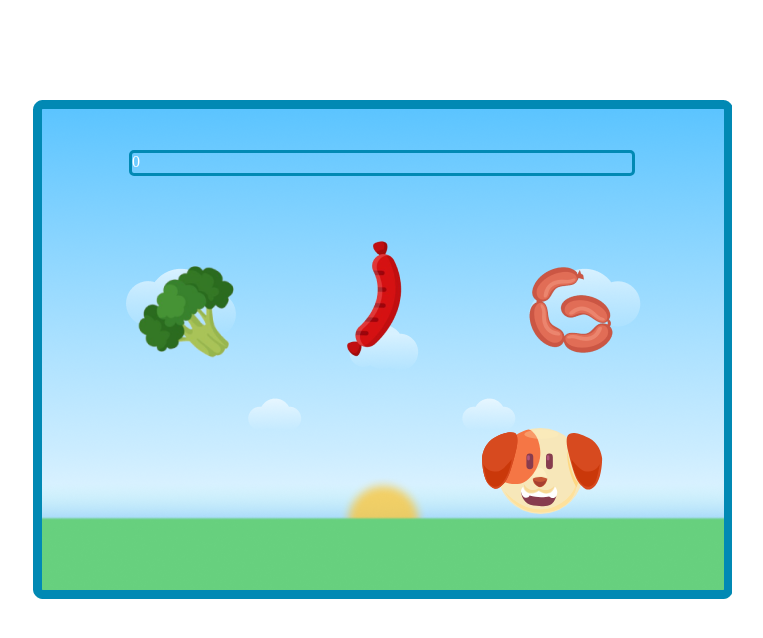
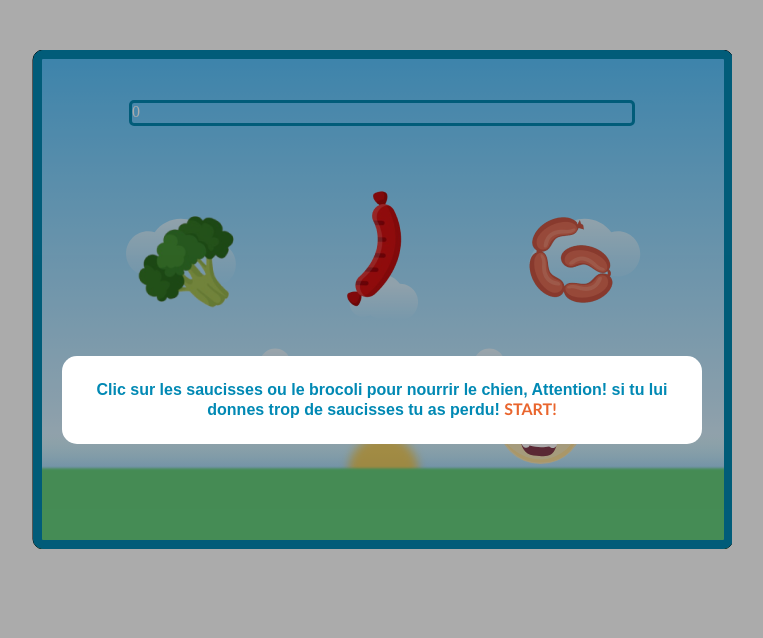
Before and after one commit to Blankenmeister/Jeu-Miam-, a plain HTML site: page index.html in a window 1280 px wide. Shown: the whole page, without its empty margins (258-1021 px from the left). Drawn offline with Linux system fonts and the light colour scheme.

Commit message:
ajout pop-up

```diff
--- a/Classe/BarreDeVie.js
+++ b/Classe/BarreDeVie.js
@@ -68,7 +68,7 @@ export default class BarreDeVie {
     return bouton;
   }
 
-  // Méthode qui permet d'augmenter la vie.
+  // Méthode qui permet d'augmenter les points de vie.
 
   augmenterVie(vie) {
     if (this.vie + vie <= 100) {
--- a/Classe/Chien.js
+++ b/Classe/Chien.js
@@ -1,4 +1,7 @@
+// Création d'une classe chien mais qui ne fonctione pas encore correctement
+
 export default class Chien {
+
 
   #vie;
 
--- a/index.html
+++ b/index.html
@@ -12,7 +12,14 @@
 </head>
 
 <body>
-
+    <div class="modal" id="modal">
+        <div class="modal-back"></div>
+        <div class="modal-container">
+          Clic sur les saucisses ou le brocoli pour nourrir le chien,
+          Attention! si tu lui donnes trop de saucisses tu as perdu!
+          <a href="#" id="modal-close">START!</a>
+        </div>
+      </div>
     <div id="fondJeu" class="fondJeu">
         <div id="affichageBarresDeVie"></div>
     </div>
--- a/script.js
+++ b/script.js
@@ -1,7 +1,18 @@
 import BarreDeVie from "./Classe/BarreDeVie.js";
 
-import Chien from "./Classe/Chien.js";
+// import Chien from "./Classe/Chien.js";
 
+// affichage de la pop-up des règles du jeu:
+const modal = document.getElementById('modal');
+modal.style.display = 'block';
+
+
+// fermeture de la pop-up:
+const modalClose = document.getElementById('modal-close');
+
+modalClose.addEventListener('click', function(e) {
+  modal.style.display = 'none';
+})
 
 // instanciation de la classe BarreDeVie
 let barre = new BarreDeVie;
@@ -19,5 +30,5 @@ let barre = new BarreDeVie;
     barre.augmenterVie(30);
   })
 
-  let GrosChien = new Chien(60);
-  GrosChien.grossirChien();
+  // let GrosChien = new Chien(60);
+  // GrosChien.grossirChien();
--- a/style.css
+++ b/style.css
@@ -1,12 +1,46 @@
 body {
     display: flex;
     justify-content: center;
-    margin-top: 100px;
+    margin-top: 50px;
 }
 
 .fondJeu {
     width: 700px;
     height: 499px;
-    background-image: url("./img/fond700.png");
+    background-image: url("./img/fondJeu.svg");
     background-repeat: no-repeat;
 }
+
+
+.modal {
+    display: none;
+  }
+  .modal-back {
+    position: fixed;
+    top: 0;
+    left: 0;
+    right: 0;
+    bottom: 0;
+    background: rgba(0, 0, 0, 0.331);
+  }
+  .modal-container {
+    position: fixed;
+    top: 50%;
+    left: 50%;
+    padding: 25px;
+    background: white;
+    transform: translate(-50%, -50%);
+    text-align: center;
+    font-family: Arial, Helvetica, sans-serif;
+    font-weight: 700;
+    color: #0189B4;
+    border-radius: 15px;
+
+  }
+
+  a {
+    text-decoration: none;
+    color: rgb(233, 101, 45);
+    font-family: 'Gill Sans', 'Gill Sans MT', Calibri, 'Trebuchet MS', sans-serif;
+
+  }
```
Also changed, not shown: Classe/Brocoli.js (deleted), Classe/Saucisse.js (deleted), img/fondJeu.svg (added).
